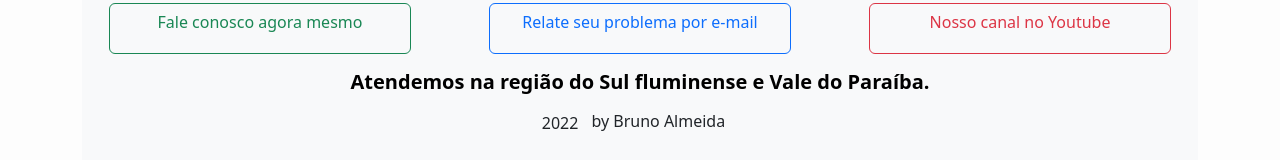
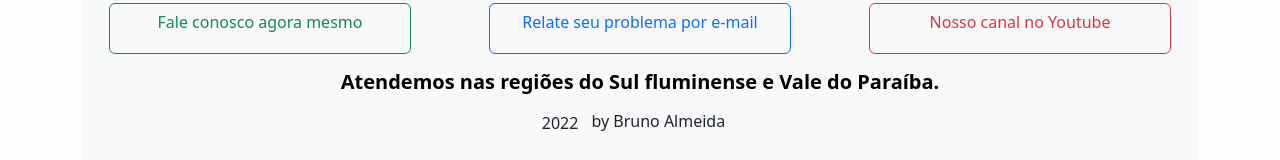
Before and after one commit to topgeradores/frontend, a React (Vite) app: page / in a window 1280 px wide. Shown: the part 719-879 px from the top of the page. Built offline with nearby package versions, Linux system fonts and the light colour scheme; no server answers; the database is empty; some icons are missing.

Commit message:
update the sentence in the plural of the footer

```diff
--- a/src/routes/Footer.jsx
+++ b/src/routes/Footer.jsx
@@ -40,7 +40,7 @@ export const Footer = () => {
             <div className="row">
                 <Subtitle
                     color="black"
-                    text="Atendemos na região do Sul fluminense e Vale do Paraíba."
+                    text="Atendemos nas regiões do Sul fluminense e Vale do Paraíba."
                 />
             </div>
             <div className="row">
```
